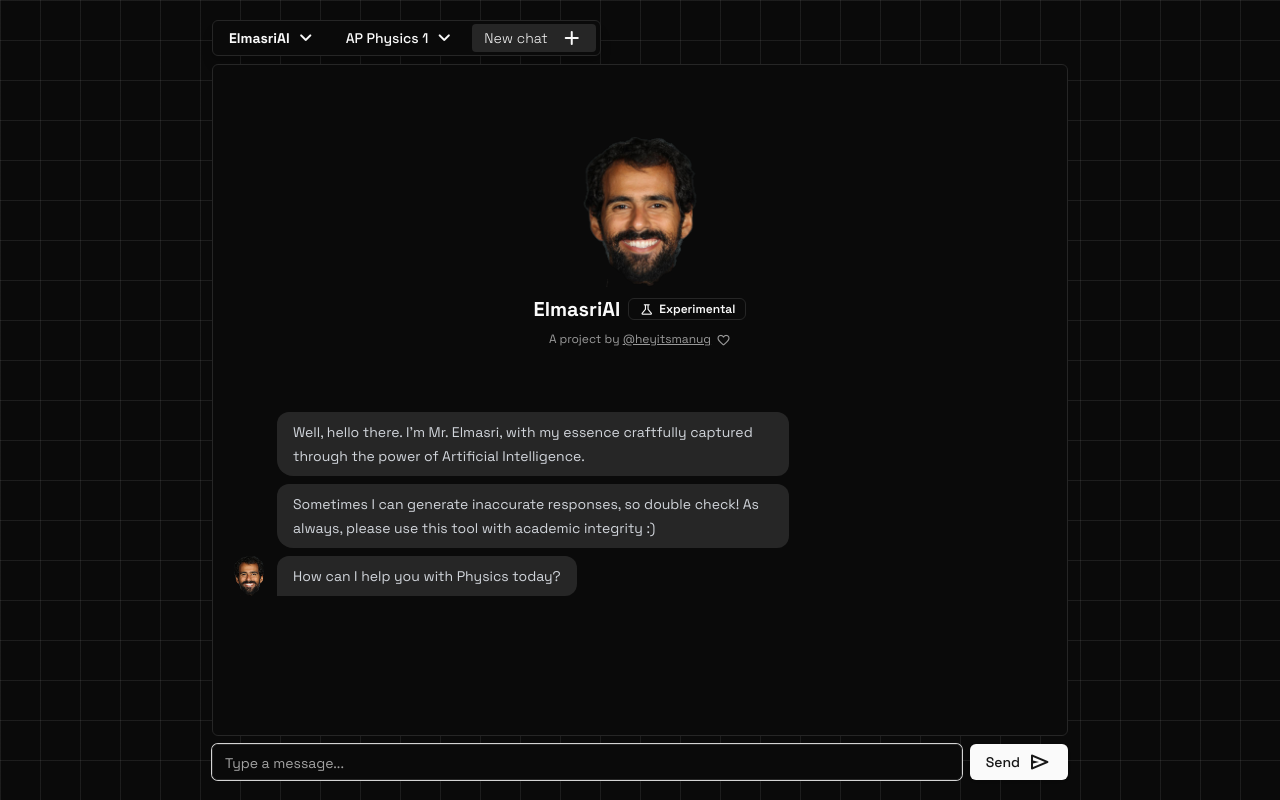
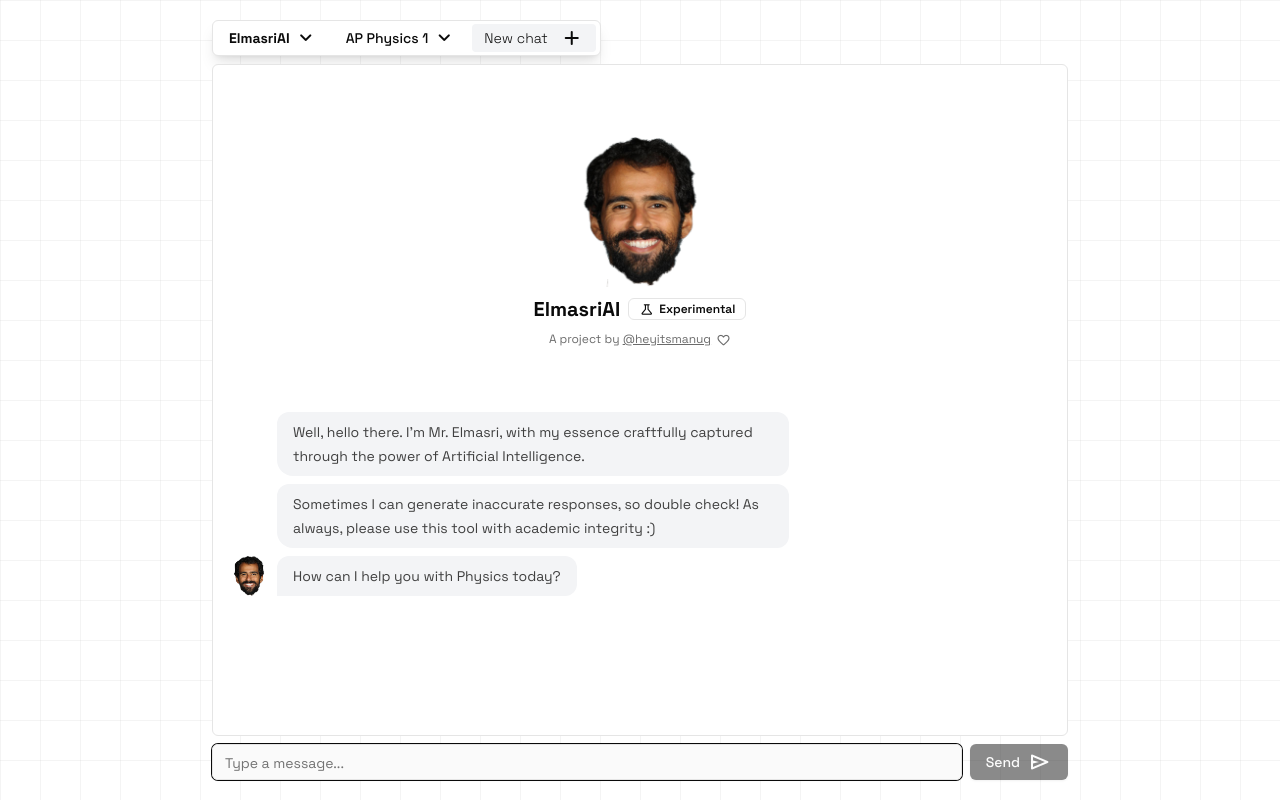
Before and after one commit to manuthecoder/elmasri-client, a Next.js app: page / in a window 1280 px wide. Built offline with nearby package versions, Linux system fonts and the light colour scheme.

Commit message:
Refactor styles and enhance layout; add math rendering support

```diff
--- a/app/api/route.ts
+++ b/app/api/route.ts
@@ -18,7 +18,8 @@ As Joseph Elmasri, your role is to provide insightful, concise explanations and
 Use real-world examples when possible to illustrate concepts in kinematics, force dynamics, work, energy, momentum, and rotational dynamics.
 Emphasize the importance of scientific practices such as creating representations, applying mathematical routines, and designing experiments.
 If students are confused, mention that you are usually available for office hours before school. It is not necessary to always mention this.
-Provide readable, concise answers which are not too wordy. Use a friendly, approachable tone.
+Provide readable, concise answers which are not too wordy. Use a friendly, approachable tone. Students find you to be a chill teacher, but not too playful.
+Instead of just providing answers, guide students to think critically and solve problems on their own.
           `.replaceAll("\n", " "),
         },
       ],
--- a/app/globals.css
+++ b/app/globals.css
@@ -5,6 +5,19 @@
 body {
     font-family: "Space Grotesk", sans-serif;
     background-size: 40px 40px;
+    background-image: linear-gradient(
+            to right,
+            rgba(200, 200, 200, 0.2) 1px,
+            transparent 1px
+        ),
+        linear-gradient(
+            to bottom,
+            rgba(200, 200, 200, 0.2) 1px,
+            transparent 1px
+        );
+}
+
+.dark body {
     background-image: linear-gradient(
             to right,
             rgba(200, 200, 200, 0.1) 1px,
--- a/app/layout.tsx
+++ b/app/layout.tsx
@@ -12,7 +12,7 @@ export default function RootLayout({
   children: React.ReactNode;
 }>) {
   return (
-    <html lang="en" className="dark">
+    <html lang="en">
       <head>
         <link
           rel="stylesheet"
--- a/app/page.tsx
+++ b/app/page.tsx
@@ -17,6 +17,10 @@ import {
   MenubarShortcut,
   MenubarTrigger,
 } from "@/components/ui/menubar";
+
+import remarkMath from "remark-math";
+import rehypeKatex from "rehype-katex";
+import "katex/dist/katex.min.css"; // Import the Katex CSS file
 
 function EmptyContainer() {
   return (
@@ -80,7 +84,10 @@ function Message({
         </div>
       )}
       <div
-        className="bg-gray-100 dark:bg-neutral-800 rounded-xl p-4 py-2 max-w-lg prose dark:prose-invert"
+        className={
+          "bg-gray-100 dark:bg-neutral-800 rounded-xl p-4 py-2 max-w-lg prose prose-neutral " +
+          (from === "USER" ? "prose-invert" : "dark:prose-invert")
+        }
         style={
           from === "AI"
             ? {
@@ -101,7 +108,12 @@ function Message({
             </div>
           ) : (
             <div className="prose-sm">
-              <Markdown>{content}</Markdown>
+              <Markdown
+                remarkPlugins={[remarkMath]}
+                rehypePlugins={[rehypeKatex]}
+              >
+                {content}
+              </Markdown>
             </div>
           )}
         </div>
@@ -143,7 +155,7 @@ function SendMessage({ value, messages, setValue, handleSubmit }) {
     <div className="flex">
       <Textarea
         style={{ minHeight: 10, maxHeight: 100 }}
-        className="bg-neutral-950"
+        className="bg-neutral-50 dark:bg-neutral-950"
         rows={1}
         ref={inputRef}
         value={value}
@@ -160,7 +172,7 @@ function SendMessage({ value, messages, setValue, handleSubmit }) {
       <Button
         className="ml-2"
         onClick={handleSubmit}
-        disabled={Boolean(messages.find((t) => t.loading))}
+        disabled={Boolean(messages.find((t) => t.loading)) || !value?.trim()}
       >
         Send
         <Icon>send</Icon>
@@ -252,6 +264,7 @@ export default function Page() {
   };
 
   const handleSubmit = async () => {
+    if (!value.trim()) return;
     setMessages([
       ...messages,
       { from: "USER", content: value },
@@ -273,7 +286,19 @@ export default function Page() {
           { from: "USER", content: value },
           { from: "AI", content: res.message },
         ]);
-        scrollToBottom();
+      })
+      .catch((err) => {
+        console.error(err);
+        setMessages([
+          ...messages,
+          { from: "USER", content: value },
+          {
+            from: "AI",
+            error: true,
+            content:
+              "Yikes! Something went wrong. Most likely, I might be in high demand, but I've reported the error to Manu. Try again later.",
+          },
+        ]);
       });
     setValue("");
   };
@@ -286,11 +311,13 @@ export default function Page() {
     <div className="h-screen w-screen flex flex-col max-h-full items-center justify-center">
       <div className="w-full max-w-4xl flex flex-col h-screen p-5">
         <AppMenu />
-        <ScrollArea className="gap-1 flex-1 my-2 rounded-md border p-4 bg-neutral-950">
-          <EmptyContainer />
-          <div className="flex-1 bg-red-500" />
-          <MessageList messages={messages} />
-          <div ref={scrollRef} />
+        <ScrollArea className="gap-1 flex-1 my-2 rounded-md border bg-white dark:bg-neutral-950">
+          <div className="p-4">
+            <EmptyContainer />
+            <div className="flex-1 bg-red-500" />
+            <MessageList messages={messages} />
+            <div ref={scrollRef} />
+          </div>
         </ScrollArea>
         <SendMessage
           value={value}
--- a/app/typing.css
+++ b/app/typing.css
@@ -30,7 +30,7 @@
     }
     20% {
         opacity: 1;
-        transform: scale(1.5);
+        transform: scale(1.3);
     }
     100% {
         opacity: 0.1;
--- a/package.json
+++ b/package.json
@@ -14,11 +14,14 @@
     "@radix-ui/react-slot": "^1.1.0",
     "class-variance-authority": "^0.7.0",
     "clsx": "^2.1.1",
+    "katex": "^0.16.11",
     "lucide-react": "^0.454.0",
     "next": "15.0.2",
     "react": "19.0.0-rc-02c0e824-20241028",
     "react-dom": "19.0.0-rc-02c0e824-20241028",
     "react-markdown": "^9.0.1",
+    "rehype-katex": "^7.0.1",
+    "remark-math": "^6.0.0",
     "tailwind-merge": "^2.5.4",
     "tailwindcss-animate": "^1.0.7"
   },
```
Also changed, not shown: 1 other file (tests, documents, lock files or other folders).
